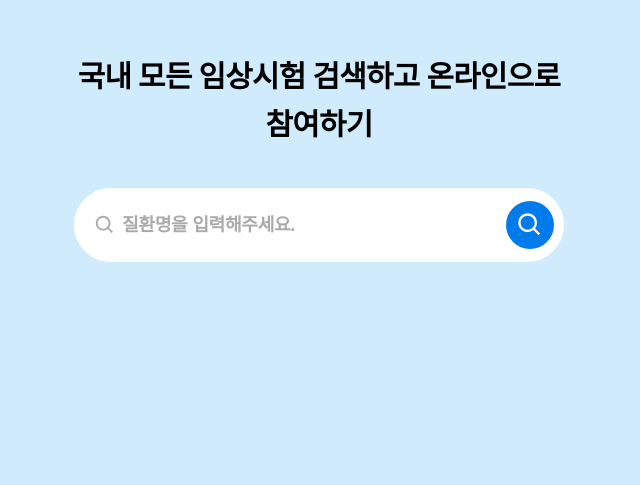
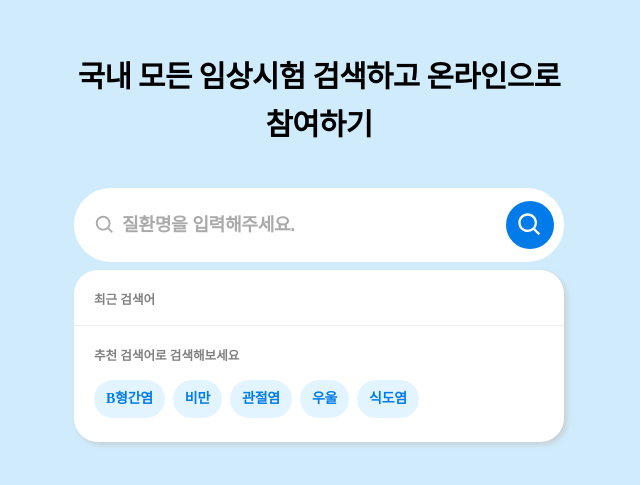
Before and after one commit to Wanted-Pre-Onboarding-Frontend-3/pre-onboarding-assignment-week-5-1-team-3, a React (Create React App) app: page / in a window 1280 px wide. Shown: the part 127-612 px from the top of the page, without its empty margins (321-961 px from the left). Built offline with nearby package versions, Linux system fonts and the light colour scheme.

Commit message:
feat: 검색결과 방향키 이동 구현

```diff
--- a/src/App.js
+++ b/src/App.js
@@ -10,6 +10,7 @@ import SearchResult from './components/SearchResult';
 
 function App() {
 	const keyword = useRecoilValue(keywordState);
+
 	const [results, setResults] = useState([]);
 
 	// TODO: API 호출별로 로컬 캐싱 구현
@@ -39,7 +40,7 @@ function App() {
 			</Header>
 
 			<SearchBox />
-			<SearchResult result={results} keyword={keyword} />
+			<SearchResult result={results} />
 		</>
 	);
 }
--- /dev/null
+++ b/src/components/Search.constant.js
@@ -0,0 +1,3 @@
+export const ARROW_DOWN = 'ArrowDown';
+export const ARROW_UP = 'ArrowUp';
+export const ESCAPE = 'Escape';
--- a/src/components/SearchBox.jsx
+++ b/src/components/SearchBox.jsx
@@ -1,5 +1,6 @@
-import { useRecoilState, useSetRecoilState } from 'recoil';
-import { keywordState, isTouchedState, recentSearchState } from '../recoil/atom';
+import { useRecoilValue, useRecoilState } from 'recoil';
+import { keywordState, isTouchedState, recentSearchState, resultIndexState, resultCountState } from '../recoil/atom';
+import { ARROW_DOWN, ARROW_UP, ESCAPE } from './Search.constant';
 
 import styled from 'styled-components';
 import { BiSearch } from 'react-icons/bi';
@@ -7,16 +8,35 @@ import { BiSearch } from 'react-icons/bi';
 const SearchBox = () => {
 	const [isTouched, setIsTouched] = useRecoilState(isTouchedState);
 	const [keyword, setKeyword] = useRecoilState(keywordState);
-	const setRecentSearch = useSetRecoilState(recentSearchState);
+	const [resultIndex, setResultIndex] = useRecoilState(resultIndexState);
+	const [recentSearch, setRecentSearch] = useRecoilState(recentSearchState);
 
-	const handleFocus = () => setIsTouched(true);
-	const handleBlur = () => setIsTouched(false);
+	const resultCount = useRecoilValue(resultCountState);
 
 	const handleSearch = e => {
 		e.preventDefault();
-		setRecentSearch(keyword);
-		alert('검색 결과로 이동합니다.');
+		setRecentSearch([...recentSearch, keyword]);
 		setKeyword('');
+	};
+
+	const handleArrowKey = e => {
+		if (e.key === ARROW_DOWN) {
+			if (resultCount === resultIndex + 1) {
+				setResultIndex(0);
+				return;
+			}
+			setResultIndex(prev => prev + 1);
+		}
+		if (e.key === ARROW_UP) {
+			if (resultIndex <= 0) {
+				setResultIndex(resultCount - 1);
+				return;
+			}
+			setResultIndex(prev => prev - 1);
+		}
+		if (e.key === ESCAPE) {
+			setKeyword('');
+		}
 	};
 
 	return (
@@ -27,8 +47,7 @@ const SearchBox = () => {
 				<input
 					type="text"
 					onChange={({ target }) => setKeyword(target.value)}
-					onFocus={handleFocus}
-					// onBlur={handleBlur}
+					onKeyDown={handleArrowKey}
 					value={keyword}
 					placeholder="질환명을 입력해주세요."
 				/>
--- a/src/components/SearchResult.jsx
+++ b/src/components/SearchResult.jsx
@@ -1,20 +1,44 @@
-import { useRecoilValue, useRecoilState } from 'recoil';
-import { keywordState, isTouchedState, recentSearchState } from '../recoil/atom';
+import { useRecoilValue, useRecoilState, useSetRecoilState } from 'recoil';
+import { keywordState, recentSearchState, resultIndexState, resultCountState } from '../recoil/atom';
 
 import styled from 'styled-components';
 import { BiSearch } from 'react-icons/bi';
-import { useRef } from 'react';
+import { useEffect, useRef } from 'react';
 
 const SearchResult = ({ result }) => {
-	const isTouched = useRecoilValue(isTouchedState);
 	const recentSearch = useRecoilValue(recentSearchState);
+	const resultIndex = useRecoilValue(resultIndexState);
 
 	const [keyword, setKeyword] = useRecoilState(keywordState);
+
+	const setResultCount = useSetRecoilState(resultCountState);
 
 	// TODO: 사용자가 입력한 텍스트와 일치하는 부분 볼드처리
 	const resultsRef = useRef(null);
 
+	useEffect(() => {
+		if (result.length > 0) {
+			setResultCount(resultsRef.current.childElementCount);
+		}
+	}, [result.length]);
+
 	const hancldKeywords = ({ target }) => setKeyword(target.innerText);
+
+	const renderRecentSearch = (
+		<RecentSearch isShow={!keyword}>
+			<p>최근 검색어</p>
+			{recentSearch.length > 0 && (
+				<div>
+					{recentSearch.map(item => (
+						<button key={item} onClick={hancldKeywords}>
+							<BiSearch size="20" />
+							{item}
+						</button>
+					))}
+				</div>
+			)}
+		</RecentSearch>
+	);
 
 	const defaultKeywords = ['B형간염', '비만', '관절염', '우울', '식도염'];
 
@@ -31,9 +55,8 @@ const SearchResult = ({ result }) => {
 
 	const renderResult = keyword && result && (
 		<>
-			<p>추천 검색어</p>
 			{result.map((item, i) => (
-				<List key={item.sickNm}>
+				<List key={item.sickNm} value={item.sickNm} isFocus={resultIndex === i ? true : false}>
 					<BiSearch size="20" />
 					<button onClick={hancldKeywords}>{item.sickNm}</button>
 				</List>
@@ -44,24 +67,22 @@ const SearchResult = ({ result }) => {
 	const renderNoResult = keyword && result.length === 0 && <p>검색어 없음</p>;
 
 	return (
-		<Container istouched={isTouched}>
-			<RecentSearch isShow={!keyword}>
-				<p>최근 검색어</p>
-				{recentSearch}
-			</RecentSearch>
+		<Container>
+			{renderRecentSearch}
+			{keyword && result && <p>추천 검색어</p>}
 
 			<Results ref={resultsRef}>
+				{renderResult}
+
 				{renderDefaultKeywords}
-				{renderResult}
+
+				{renderNoResult}
 			</Results>
-
-			{renderNoResult}
 		</Container>
 	);
 };
 
 const Container = styled.div`
-	display: ${({ istouched }) => (istouched ? 'block' : 'none')};
 	width: 490px;
 	background-color: white;
 	margin-top: 8px;
@@ -69,6 +90,7 @@ const Container = styled.div`
 	box-shadow: 3px 3px 5px #c4c4c4ae;
 
 	p {
+		padding: 24px 0 0 20px;
 		color: gray;
 		font-weight: bold;
 		font-size: 0.9em;
@@ -76,28 +98,51 @@ const Container = styled.div`
 	}
 `;
 
-const Results = styled.ul`
-	padding: 24px;
-`;
+const RecentSearch = styled.section`
+	display: ${({ isShow }) => (isShow ? 'block' : 'none')};
+	align-items: center;
+	border-bottom: 1px solid #eee;
 
-const RecentSearch = styled.ul`
-	display: ${({ isShow }) => (isShow ? 'block' : 'none')};
-	padding: 24px;
-	border-bottom: 1px solid #eee;
+	div {
+		button {
+			width: 100%;
+			padding: 10px 20px;
+			display: flex;
+			align-items: center;
+			font-size: 1.1em;
+			font-weight: bold;
+
+			&:last-child {
+				margin-bottom: 12px;
+			}
+			&:hover {
+				background-color: #eee;
+			}
+			svg {
+				color: #aaa;
+				margin-right: 8px;
+			}
+		}
+	}
 `;
 
 const List = styled.li`
 	display: flex;
 	align-items: center;
-	margin-bottom: 12px;
+	padding: 8px;
 	font-size: 1.1em;
 	font-weight: bold;
 	letter-spacing: -0.02em;
+	background-color: ${({ isFocus }) => (isFocus ? '#eee' : 'white')};
 
 	svg {
 		color: #aaa;
 		margin-right: 8px;
 	}
+`;
+
+const Results = styled.ul`
+	padding-bottom: 24px;
 `;
 
 const DefaultKeyword = styled.button`
@@ -108,6 +153,10 @@ const DefaultKeyword = styled.button`
 	letter-spacing: -0.02em;
 	margin-right: 8px;
 	border-radius: 24px;
+
+	&:first-of-type {
+		margin-left: 20px;
+	}
 `;
 
 export default SearchResult;
--- a/src/recoil/atom.js
+++ b/src/recoil/atom.js
@@ -10,7 +10,22 @@ export const isTouchedState = atom({
 	default: false,
 });
 
+export const isResultOpenState = atom({
+	key: 'isResultOpen',
+	default: false,
+});
+
 export const recentSearchState = atom({
 	key: 'recentSearch',
 	default: [],
 });
+
+export const resultIndexState = atom({
+	key: 'resultIndex',
+	default: -1,
+});
+
+export const resultCountState = atom({
+	key: 'resultCount',
+	default: 0,
+});
```
